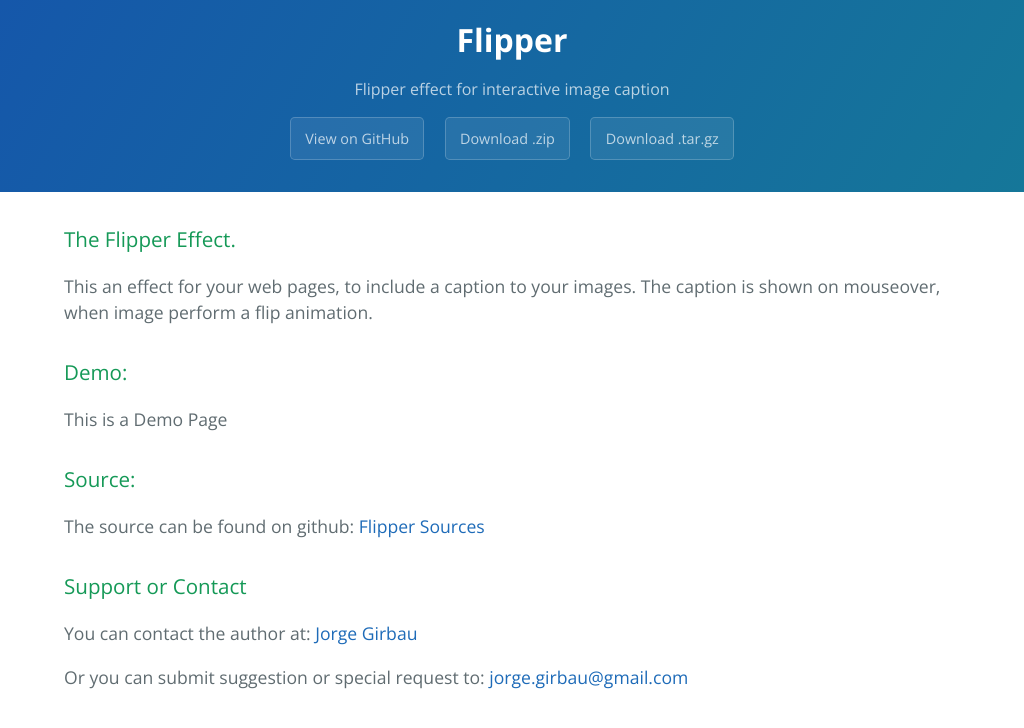
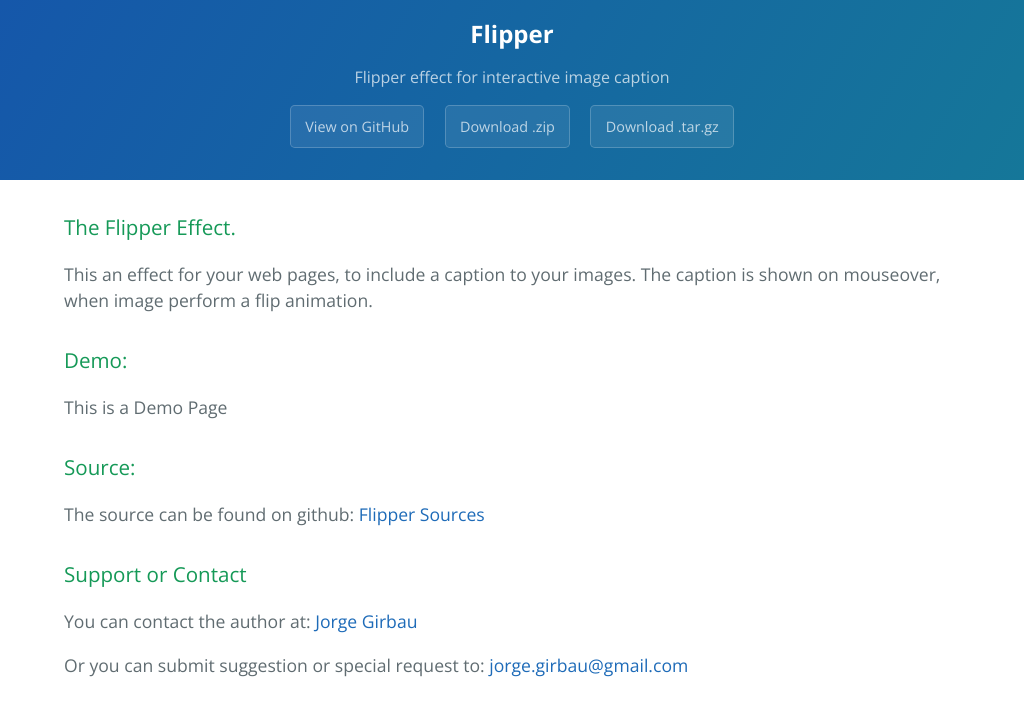
Before and after one commit to jgirbau/Flipper, a plain HTML site: page index.html in a window 1024 px wide. Drawn offline with nearby package versions, Linux system fonts and the light colour scheme.

Commit message:
Update stylesheet.css

```diff
--- a/stylesheets/stylesheet.css
+++ b/stylesheets/stylesheet.css
@@ -61,7 +61,7 @@ a {
 
 @media screen and (min-width: 64em) {
   .page-header {
-    padding: 2rem 2rem; } }
+    padding: 1rem 1rem; } }
 
 @media screen and (min-width: 42em) and (max-width: 64em) {
   .page-header {
@@ -77,11 +77,11 @@ a {
 
 @media screen and (min-width: 64em) {
   .project-name {
-    font-size: 2rem; } }
+    font-size: 1.5rem; } }
 
 @media screen and (min-width: 42em) and (max-width: 64em) {
   .project-name {
-    font-size: 2rem; } }
+    font-size: 1.5rem; } }
 
 @media screen and (max-width: 42em) {
   .project-name {
```
